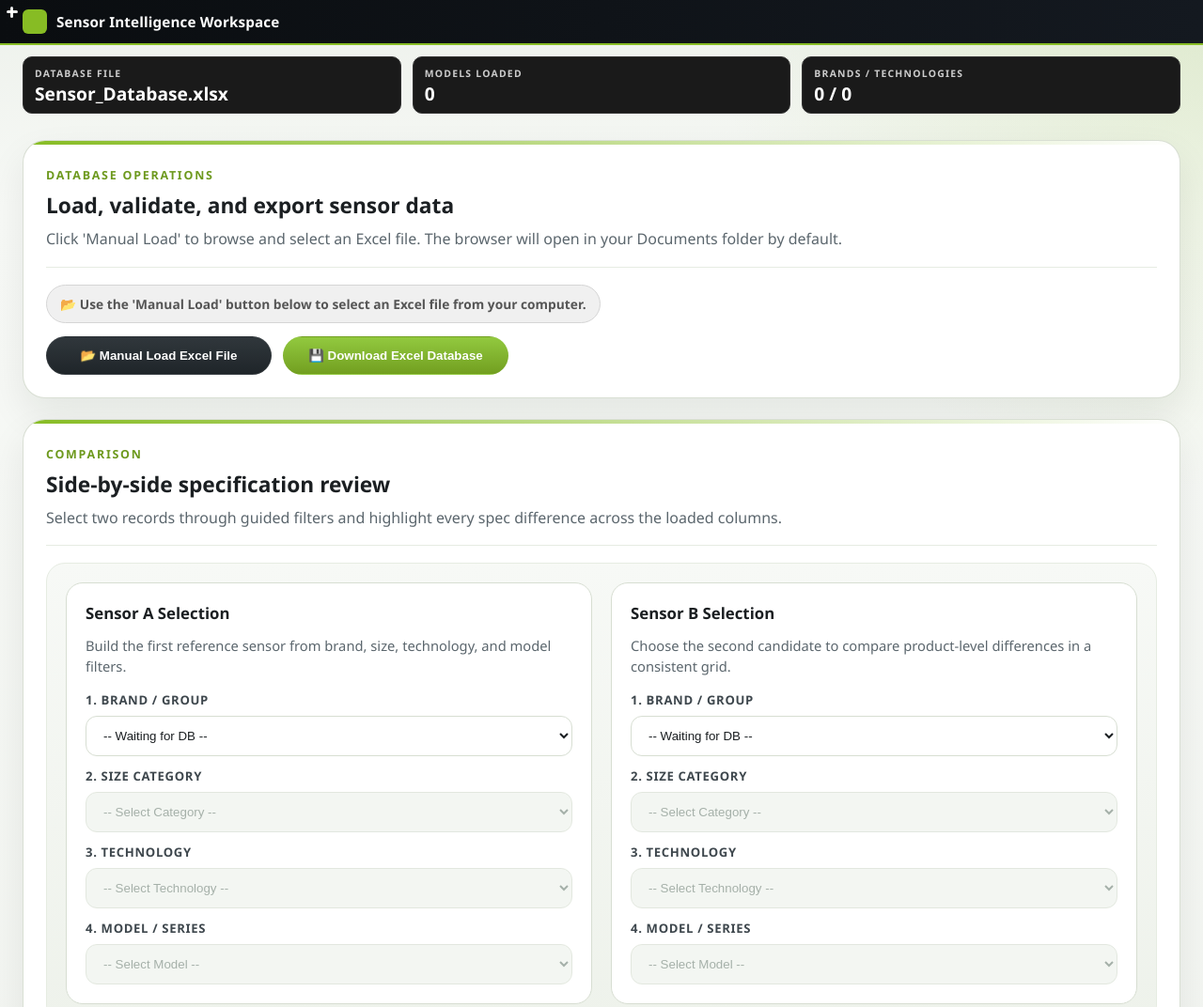
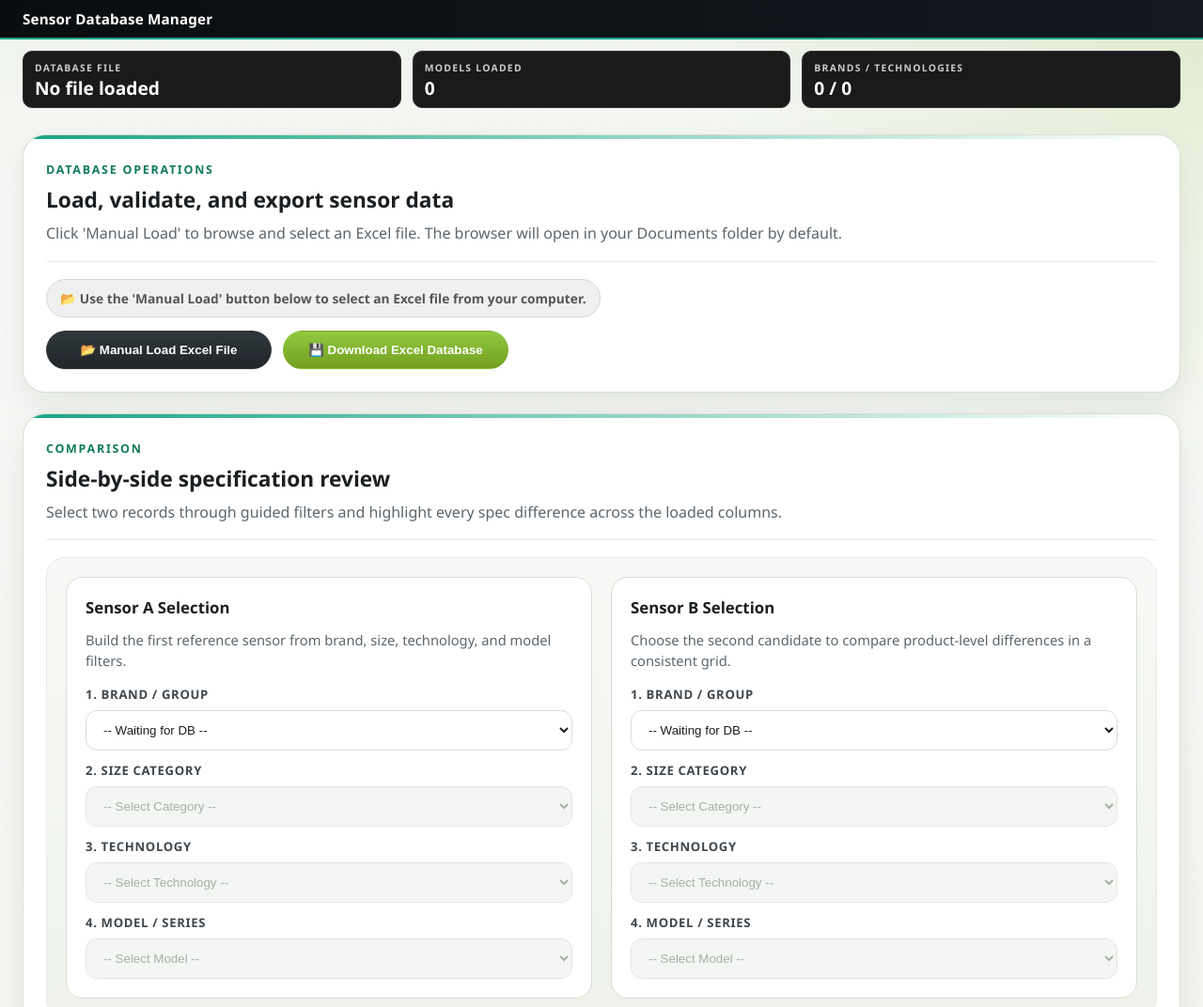
Before and after one commit to Liammmmum/data, a plain HTML site: page index.html in a window 1280 px wide. Shown: the top 1072 px of the page at 94% size. Drawn offline with Linux system fonts and the light colour scheme.

Commit message:
Update index.html

```diff
--- a/index.html
+++ b/index.html
@@ -3,14 +3,14 @@
 <head>
     <meta charset="UTF-8">
     <meta name="viewport" content="width=device-width, initial-scale=1.0">
-    <title>Dynamic Sensor Database & Comparator</title>
+    <title>Sensor Database & Comparison Tool</title>
     <!-- SheetJS CDN for reading and writing Excel files -->
     <script src="https://cdn.jsdelivr.net/npm/xlsx@0.18.5/dist/xlsx.full.min.js"></script>
     <style>
         :root {
-            --primary: #87bc24;
-            --primary-dark: #6d991d;
-            --primary-soft: #edf5dc;
+            --primary: #18a587;
+            --primary-dark: #0f7a5f;
+            --primary-soft: #d4f0e8;
             --bg: #eff2ed;
             --card-bg: #ffffff;
             --card-muted: #f5f8f2;
@@ -41,16 +41,18 @@
             background: linear-gradient(90deg, #0a0d10, #141920);
             color: #ffffff;
             border-bottom: 2px solid var(--primary);
+            display: flex;
+            justify-content: center;
         }
 
         .site-header-inner {
             max-width: 1400px;
-            margin: 0 auto;
             padding: 10px 24px;
             display: flex;
             align-items: center;
             gap: 30px;
             flex-wrap: wrap;
+            width: 100%;
         }
 
         .brand-mark {
@@ -60,11 +62,7 @@
         }
 
         .brand-accent {
-            width: 26px;
-            height: 26px;
-            border-radius: 6px;
-            background: var(--primary);
-            flex-shrink: 0;
+            display: none;
         }
 
         .brand-accent::before,
@@ -111,6 +109,8 @@
 
         .page-shell {
             padding: 0 24px 28px;
+            max-width: 1400px;
+            margin: 0 auto;
         }
 
         .hero {
@@ -555,8 +555,8 @@
         <div class="brand-mark">
             <span class="brand-accent" aria-hidden="true"></span>
             <div class="brand-copy">
-                <span class="brand-kicker">P+F inspired interface</span>
-                <span class="brand-title">Sensor Intelligence Workspace</span>
+                <span class="brand-kicker">Database & Comparison</span>
+                <span class="brand-title">Sensor Database Manager</span>
             </div>
         </div>
         <div class="brand-summary">Clean industrial styling for database-driven sensor comparison and engineering review.</div>
@@ -578,8 +578,8 @@
     <div class="hero-stat-grid">
         <div class="stat-card">
             <span class="stat-label">Database file</span>
-            <strong class="stat-value">Sensor_Database.xlsx</strong>
-            <span class="stat-caption">Auto-detected on startup when present in the local folder.</span>
+            <strong class="stat-value" id="dbFilename">No file loaded</strong>
+            <span class="stat-caption">Selected file displayed here after upload.</span>
         </div>
         <div class="stat-card">
             <span class="stat-label">Models loaded</span>
@@ -802,6 +802,7 @@
             const badge = document.getElementById('statusBadge');
             badge.className = "status-badge status-success";
             badge.innerText = `✅ Loaded manually: ${file.name}`;
+            document.getElementById('dbFilename').innerText = file.name;
         };
         reader.readAsArrayBuffer(file);
     }
```
